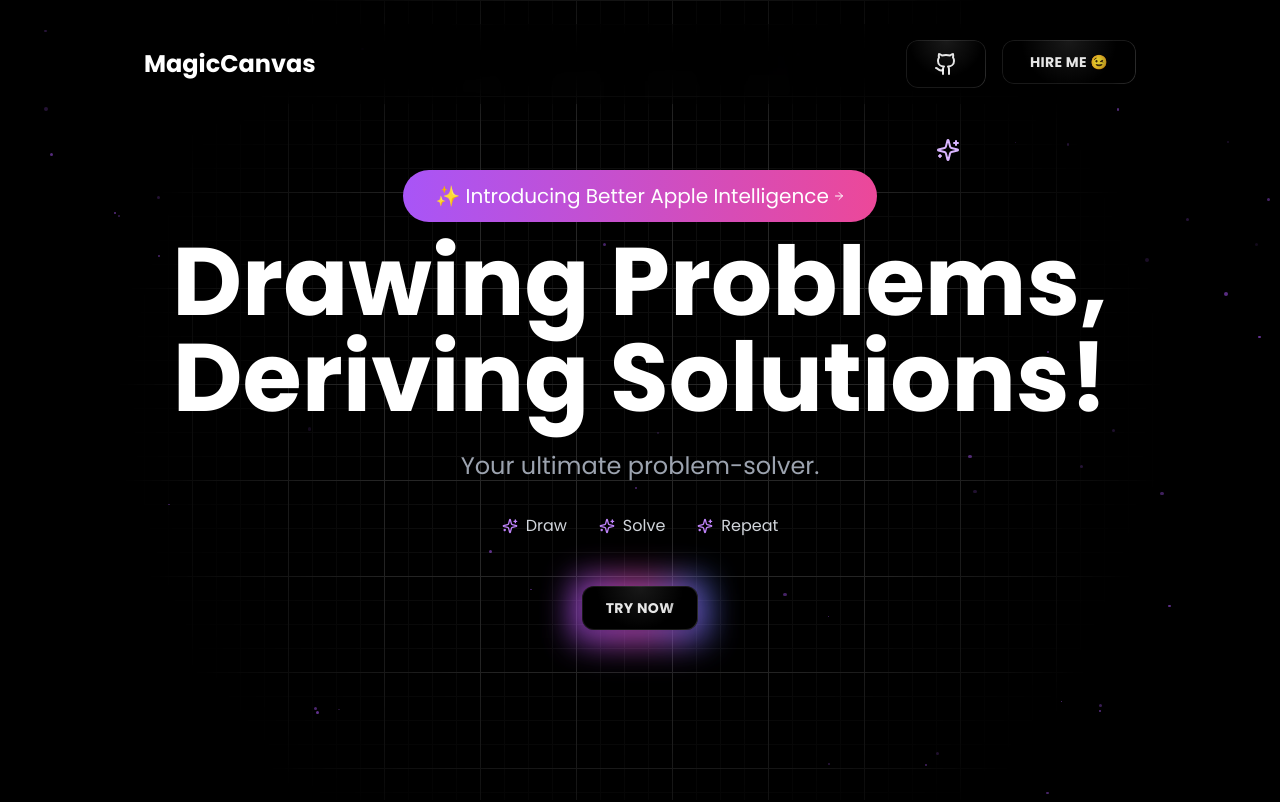
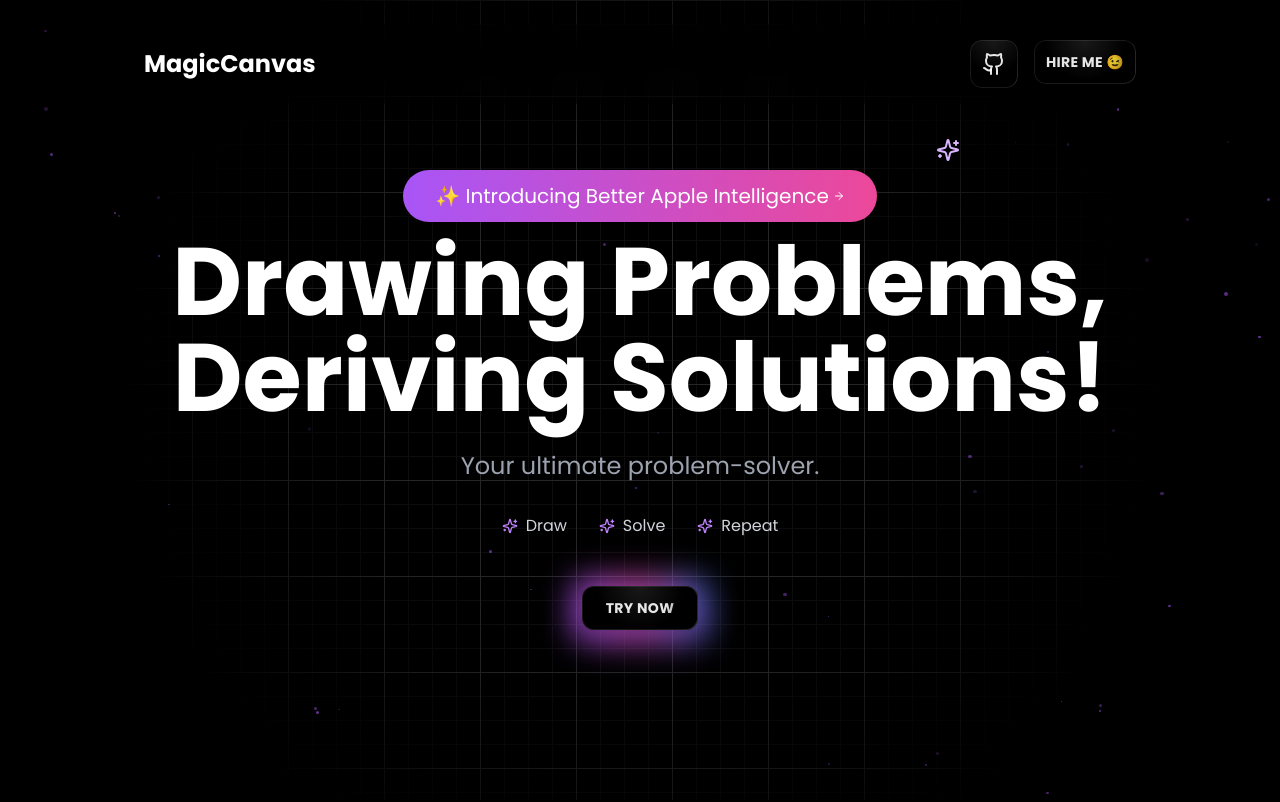
Before and after one commit to deevee47/magic-canvas, a Next.js app: page /landing in a window 1280 px wide. Shown: the top 802 px of the page. Built offline with nearby package versions, Linux system fonts and the light colour scheme.

Commit message:
fix: navbar ui

```diff
--- a/src/components/Navbar.tsx
+++ b/src/components/Navbar.tsx
@@ -11,12 +11,14 @@ const Navbar = () => {
 
             <div className="flex space-x-2 sm:space-x-4">
                 <Link href="https://github.com/deevee47" target="_blank">
-                    <ShinyButton>
+                    <ShinyButton className="p-2 sm:p-3">
                         <GithubIcon className="h-5 w-5 sm:h-6 sm:w-6" />
                     </ShinyButton>
                 </Link>
                 <Link href="https://twitter.com/deevee47" target="_blank">
-                    <ShinyButton className="text-sm sm:text-base">Hire Me 😉</ShinyButton>
+                    <ShinyButton className="text-sm sm:text-base p-2 sm:p-3">
+                        Hire Me 😉
+                    </ShinyButton>
                 </Link>
             </div>
         </div>
```
